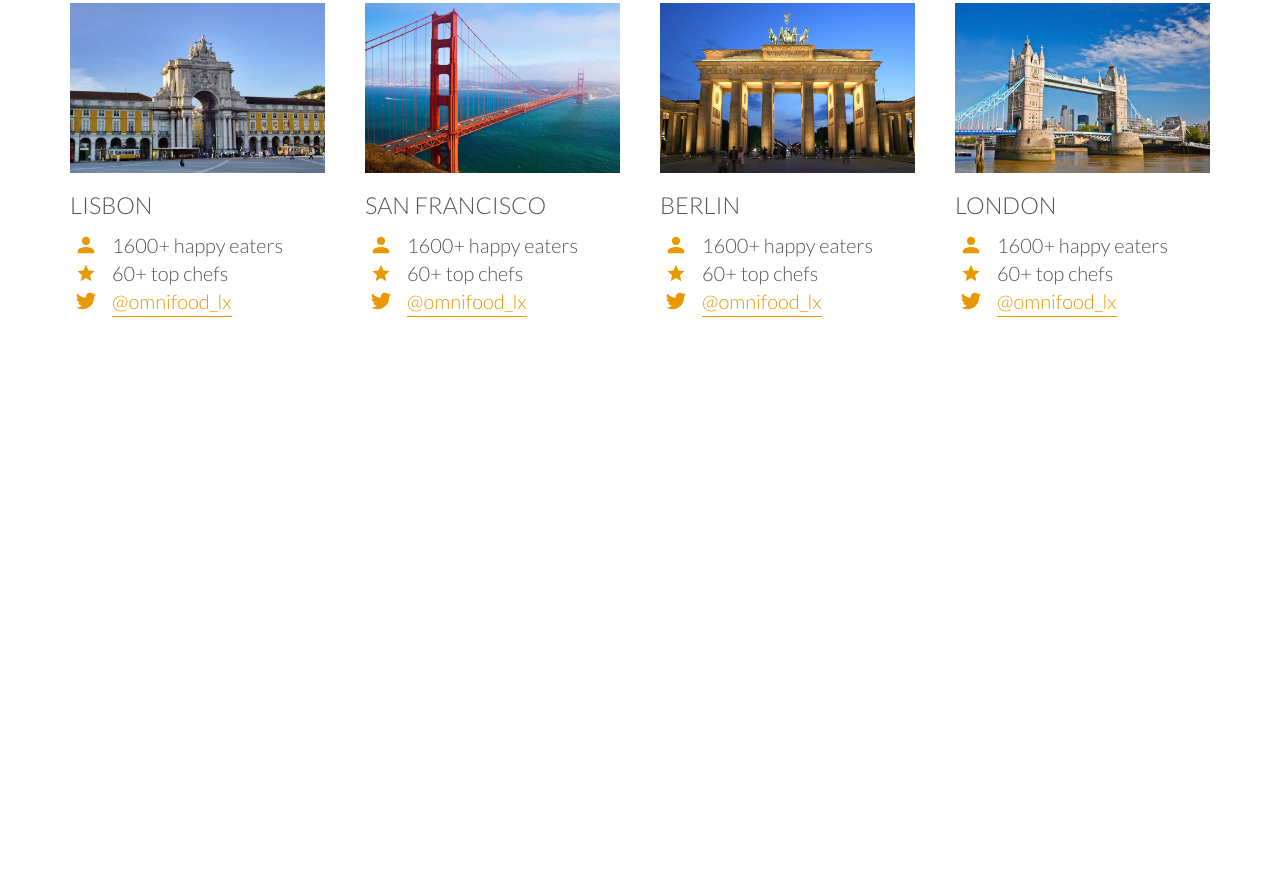
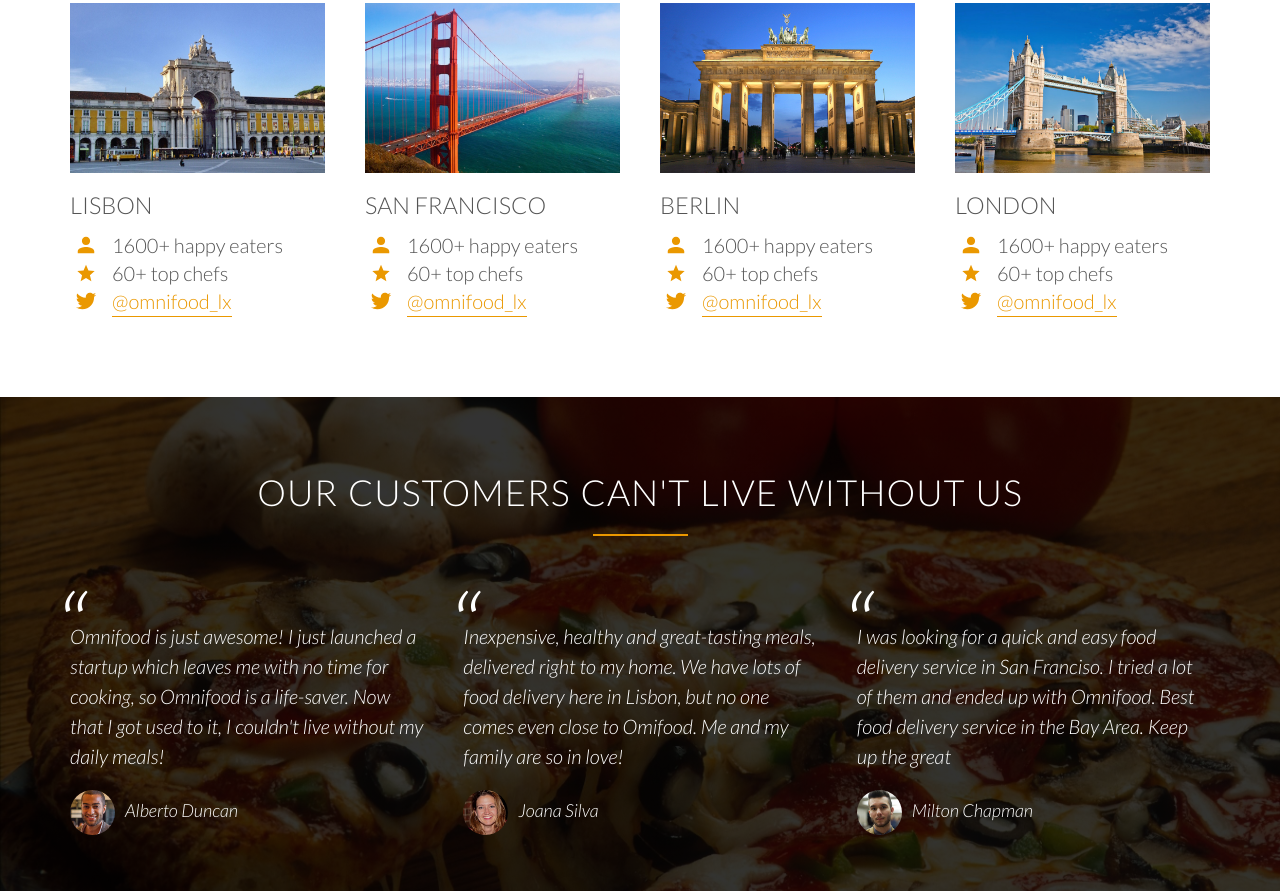
Before and after one commit to gejimayu/omnifood, a plain HTML site: page index.html in a window 1280 px wide. Shown: the part 2813-3704 px from the top of the page. Before the commit the page ends 3210 px from the top, so only its background shows below. Drawn offline with nearby package versions, Linux system fonts and the light colour scheme.

Commit message:
Add review section

```diff
--- a/index.html
+++ b/index.html
@@ -197,5 +197,25 @@
         </div>
       </div>
     </section>
+
+    <section class="section section--review">
+      <div class="section--review__header row">
+        <h2 class="custom-heading">OUR CUSTOMERS CAN'T LIVE WITHOUT US</h2>
+      </div>
+      <div class="section--review__content row">
+        <blockquote>
+          Omnifood is just awesome! I just launched a startup which leaves me with no time for cooking, so Omnifood is a life-saver. Now that I got used to it, I couldn't live without my daily meals!
+          <cite><img src="resources/img/customer-1.jpg" alt="customer-1" class="rewiew__person-photo">Alberto Duncan</cite>
+        </blockquote>
+        <blockquote>
+          Inexpensive, healthy and great-tasting meals, delivered right to my home. We have lots of food delivery here in Lisbon, but no one comes even close to Omifood. Me and my family are so in love!
+          <cite><img src="resources/img/customer-2.jpg" alt="customer-2" class="rewiew__person-photo">Joana Silva</cite>
+        </blockquote>
+        <blockquote>
+          I was looking for a quick and easy food delivery service in San Franciso. I tried a lot of them and ended up with Omnifood. Best food delivery service in the Bay Area. Keep up the great
+          <cite><img src="resources/img/customer-3.jpg" alt="customer-3" class="rewiew__person-photo">Milton Chapman</cite>
+        </blockquote>
+      </div>
+    </section>
   </body>
 </html>
--- a/resources/css/style.css
+++ b/resources/css/style.css
@@ -36,7 +36,7 @@ html {
   text-align: center;
 }
 
-.custom-heading:after {
+.custom-heading::after {
   display: block;
   content: " ";
   width: 95px;
@@ -274,7 +274,7 @@ header {
   list-style: none;
 }
 
-.content__right li:before {
+.content__right li::before {
   counter-increment: howitworks;
   content: counter(howitworks);
   display: block;
@@ -344,3 +344,54 @@ header {
   color: var(--main-color-darker);
   border-bottom: 1px solid transparent;
 }
+
+/* ------------------- */
+/* REVIEW SECTION */
+/* ------------------- */
+
+.section--review {
+  background-image: linear-gradient(rgba(0,0,0,0.8), rgba(0,0,0,0.8)), url(img/back-customers.jpg);
+  background-size: cover;
+  background-attachment: fixed;
+  color: #fff;
+}
+
+.section--review__content {
+  margin-top: 85px;
+  display: grid;
+  grid-template-columns: repeat(3, 1fr);
+  grid-auto-rows: 110%;
+  grid-gap: 40px;
+  /* text */
+  line-height: 150%;
+  font-style: italic;
+}
+
+.section--review__content blockquote {
+  display: flex;
+  flex-direction: column;
+  justify-content: space-between;
+  /* for pesudoelement */
+  position: relative;
+}
+
+.section--review__content blockquote::before {
+  content: "\201C";
+  position: absolute;
+  top: -10px;
+  left: -15px;
+  font-size: 500%;
+}
+
+.section--review__content cite {
+  display: block;
+  font-size: 90%;
+}
+
+.section--review__content cite img {
+  height: 45px;
+  width: auto;
+  border-radius: 50%;
+  vertical-align: middle;
+  margin-right: 10px;
+}
```
